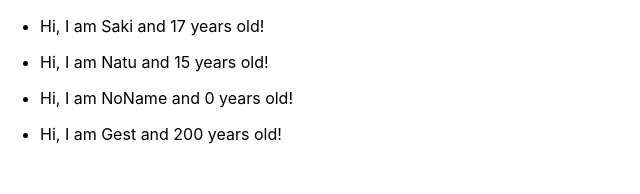
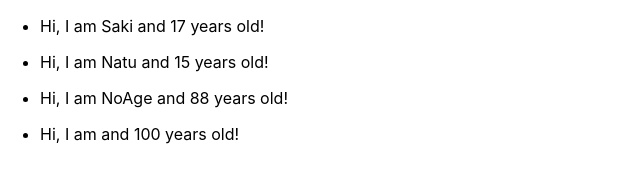
Before and after one commit to KazusaNakagawa/react-learn, a React (Create React App) app: page / in a window 1280 px wide. Shown: the top 194 px of the page, without its empty margins (0-640 px from the left). Built offline with nearby package versions, Linux system fonts and the light colour scheme.

Commit message:
propTypes

```diff
--- a/src/App.js
+++ b/src/App.js
@@ -1,11 +1,12 @@
 import React from 'react';
+import PropTypes from 'prop-types';
 
 const App = () => {
   const profiles = [
     { name: "Saki", age: 17},
     { name: "Natu", age: 15},
-    { name: "NoName",},
-    { age: 200}
+    { name: "NoAge", age: 88},
+    { age: 100}
   ]
   return (
     <div>
@@ -28,10 +29,9 @@ const User = (props) => {
   )
 }
 
-// defaultの値: 引数にない時の値を指定できる
-User.defaultProps = {
-  name: "Gest",
-  age: 0
+User.propTypes = {
+  name: PropTypes.string,
+  age: PropTypes.number.isRequired
 }
 
 export default App;
```
